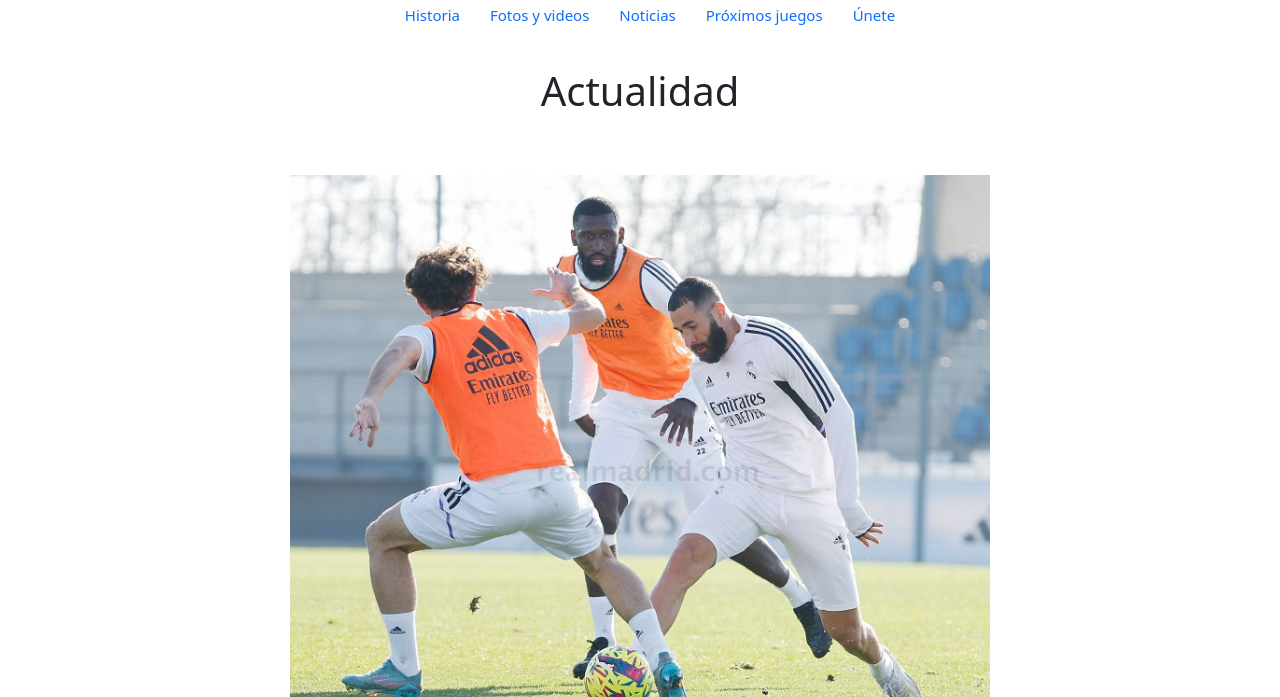
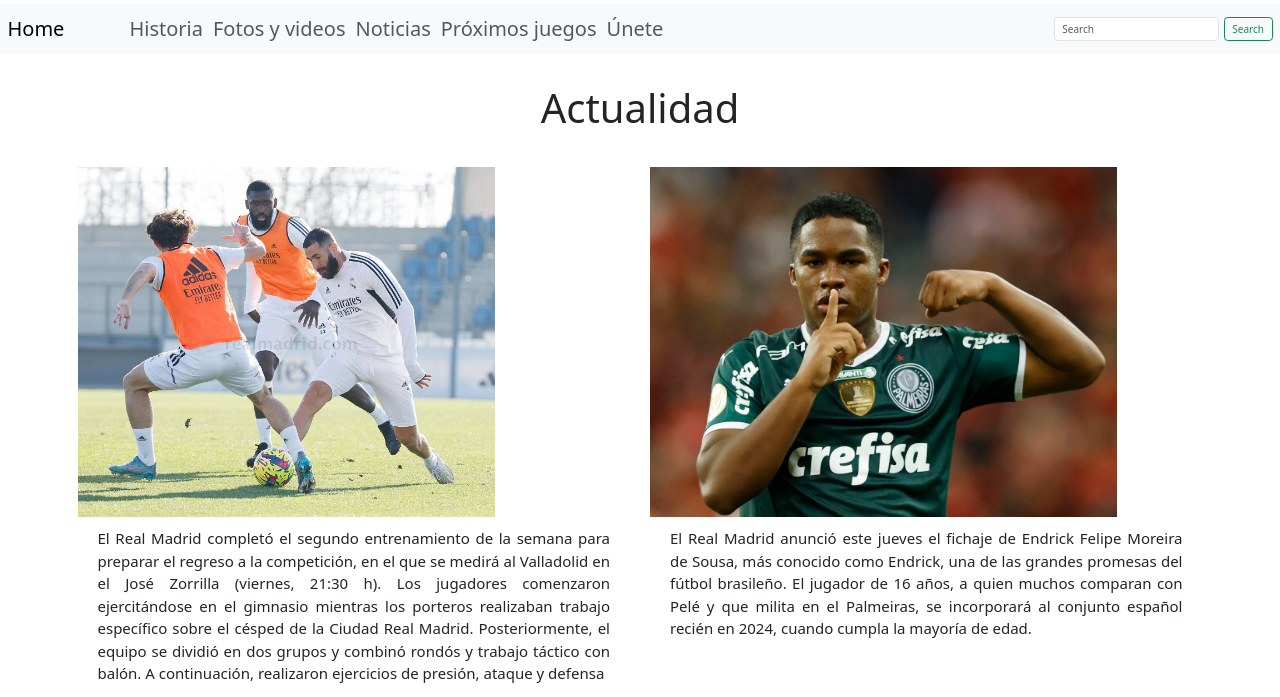
Before and after one commit to ferorozcoprog/segundaentrega, a plain HTML site: page index.html in a window 1280 px wide. Shown: the part 103-800 px from the top of the page. Drawn offline with nearby package versions, Linux system fonts and the light colour scheme.

Commit message:
terminado el mobile firt del index

```diff
--- a/css/styles.css
+++ b/css/styles.css
@@ -15,37 +15,38 @@
     gap: 4rem;
 
 margin: 3rem 0 0 1rem;}
+
+/* estilos propios home*/
+
 .header h1{
     justify-items: center;
 }
 
+.container-fluid,.navbar-brand {
+    font-size: 1.5rem;
+}
 
-h1{font-size: 6rem;
+@media screen and (min-width: 992px){
+.container-fluid, .navbar-brand {
+    font-size: 2rem;
+    gap:5rem;}}
+
+
+h1{font-size: 3.5rem;
 color: blue;}
 a {text-decoration: none;}
 
-.navegacion ul{
-    text-decoration: none;
-    color:black;
-    list-style: none;
-    font-size: 1.5rem;
-    display:flex ;
-    gap: 3rem;
-    justify-content: center;
-    align-items: center;
-
-}
-h2{font-size: 4rem;
+h2{font-size: 2.6rem;
 margin: 3rem 0 1rem 0rem;
 text-align: center;}
-h3{font-size: 3rem;
+h3{font-size: 2.2rem;
     margin: 3rem 0 1rem 0rem;
     text-align: center;
 
 }
 
 h4{
-    font-size: 2.5rem;
+    font-size: 1.5rem;
 margin: 3rem 0 1rem 0rem;
 text-align: center;
 }
@@ -59,16 +60,47 @@
 
 }
 .actualidad p{
-    font-size: 2rem;
-    margin: 0rem 12rem 4rem 12rem;
+    font-size: 1.2rem;
+    margin: 0rem 2rem 2rem 2rem;
 
 }
 .actualidad img{
     width: 70rem;
-    margin-top: 5rem;
+    margin-top: 2.5rem;
     margin-bottom: 1rem;
 
+    justify-content: center;
+
     }
+@media (min-width:992px){
+    h1{font-size: 6rem;}
+    h2{font-size: 4rem;}
+    h3{font-size: 3rem;}
+    h4{font-size: 2.5rem;}
+    .actualidad{
+            display: grid;
+           grid-template-columns: repeat(2,1fr);
+           row-gap: 2rem;
+           column-gap: 2rem;
+           max-height: max-content;
+           align-items: stretch;
+           justify-items: stretch;
+
+
+        }
+        .actualidad p{font-size: 1.5rem;
+
+
+        }
+        .actualidad img{
+           height: 350px;
+           width: auto;
+        }
+
+        }
+
+
+
 
  .carousel-inner{
         display: grid;
@@ -76,15 +108,15 @@
     }
 
 .jugadores h2{
-    margin-top: 8rem;
-    margin-bottom: 4rem;
+    margin-top: 2rem;
+    margin-bottom: 1rem;
 
 }
 .posiciones{
-    margin-bottom: 4rem;
+    margin-bottom: 1rem;
 }
 .jugadores h4{
-    font-size: 2.5rem;
+    font-size: 1.5rem;
     color: black;
 
 }
@@ -99,7 +131,9 @@
 
 }
 #carouselExampleCaptions, #carouselExampleCaptions1, #carouselExampleCaptions2{
-    margin: 15rem 0 15rem 0;
+    margin: 2rem 0 2rem 0rem;
+
+
 
 }
 
@@ -129,12 +163,14 @@
 justify-items: center;
 margin-left: 1rem;
 
+
 }
 .actualidad h3{
     font-size: 3rem;
     text-align: center;
     margin-top: 2rem;
     }
+/* estilos pagina historia*/
 
 .video__historia1{
     display: flex;
--- a/index.html
+++ b/index.html
@@ -19,7 +19,7 @@
 
     </div>
 
-
+   <!--
       <div>
         <nav class="navegacion">
             <ul >
@@ -37,19 +37,63 @@
         </nav>
 
       </div>
+      -->
+      <nav class="navbar navbar-expand-lg bg-body-tertiary">
+        <div class="container-fluid">
+         <a class="navbar-brand" href="index.html">Home</a>
+          <button class="navbar-toggler" type="button" data-bs-toggle="collapse" data-bs-target="#navbarSupportedContent" aria-controls="navbarSupportedContent" aria-expanded="false" aria-label="Toggle navigation">
+            <span class="navbar-toggler-icon"></span>
+          </button>
+          <div class="collapse navbar-collapse" id="navbarSupportedContent">
+            <ul class="navbar-nav me-auto mb-2 mb-lg-0">
+              <li class="nav-item">
+                <a class="nav-link" aria-current="page" href="pages/Historia.html">Historia</a>
+              </li>
+              <li class="nav-item">
+                <a class="nav-link" href="pages/Fotos-y-videos.html">Fotos y videos</a>
+              </li>
+              <li class="nav-item">
+                <a class="nav-link" href="pages/Noticias.html">Noticias</a>
+              </li>
+              <li class="nav-item">
+                <a class="nav-link" href="pages/Proximos-juegos.html">Próximos juegos</a>
+              </li>
+              <li class="nav-item">
+                <a class="nav-link" href="pages/Unete.html">Únete</a>
+              </li>
+            </ul>
+
+            <form class="d-flex" role="search">
+              <input class="form-control me-2" type="search" placeholder="Search" aria-label="Search">
+              <button class="btn btn-outline-success" type="submit">Search</button>
+            </form>
+          </div>
+        </div>
+      </nav>
 
 </header>
 
 <body>
-    <section class="actualidad">
-        <h2>Actualidad</h2>
-        <img src="img/entrenamiento-1.jpg" alt="entreamiento-equipo">
+  <div><h2>Actualidad</h2></div>
+    <section class="container actualidad">
+
+      <div><img src="img/entrenamiento-1.jpg" alt="entrenamiento-equipo">
         <p>El Real Madrid completó el segundo entrenamiento de la semana para preparar el regreso a la competición, en el que se medirá al Valladolid en el José Zorrilla (viernes, 21:30 h). Los jugadores comenzaron ejercitándose en el gimnasio mientras los porteros realizaban trabajo específico sobre el césped de la Ciudad Real Madrid. Posteriormente, el equipo se dividió en dos grupos y combinó rondós y trabajo táctico con balón. A continuación, realizaron ejercicios de presión, ataque y defensa</p>
-        <img src="img/endrick-1.jpg" alt="endrick-fichaje">
+      </div>
+      <div><img src="img/endrick-1.jpg" alt="endrick-fichaje">
         <p>El Real Madrid anunció este jueves el fichaje de Endrick Felipe Moreira de Sousa, más conocido como Endrick, una de las grandes promesas del fútbol brasileño. El jugador de 16 años, a quien muchos comparan con Pelé y que milita en el Palmeiras, se incorporará al conjunto español recién en 2024, cuando cumpla la mayoría de edad.</p>
+      </div>
+      <div>
         <img src="img/mundial-cubes.jpg" alt="copa-mundial-clubes">
         <p>El campeón de Europa ya conoce la sede y las fechas del próximo Mundial de Clubes. El Real Madrid luchará por su octavo título de campeón del mundo en Marruecos, en una edición que se disputará del 1 al 11 de febrero de 2023. Junto al Real Madrid, los otros equipos clasificados son el Flamengo (campeón de la Copa Libertadores), Seattle Sounders (Concacaf), Auckland City (Oceanía), Wydad Casablanca (África), Al-Hilal (Asia) y Al-Ahly (África)</p>
-        </section>
+      </div>
+      <div>
+        <img src="img/best-1.jpg" alt="premio-the-best">
+       <p>Karim Benzema, Luka Modrić y Vini Jr. se encuentran entre los aspirantes a ganar el Trofeo The Best al Jugador de la FIFA de 2022. El vencedor se anunciará en la gala de los Premios The Best, que tendrá lugar en París el lunes 27 de febrero de 2023.
+      Este galardón reconoce los logros conseguidos entre el 8 de agosto de 2021 y el 18 de diciembre de 2022. En ese periodo, los tres madridistas han sido cruciales para ganar la Champions League, la Supercopa de Europa, la Liga y la Supercopa de España
+      </p>
+      </div>
+    </section>
     <!--
         <section class="jugadores">
             <h2>Jugadores del primer equipo</h2>
```
Also changed, not shown: pages/Historia.html (+3 -0 lines), img/best-1.jpg (added).
